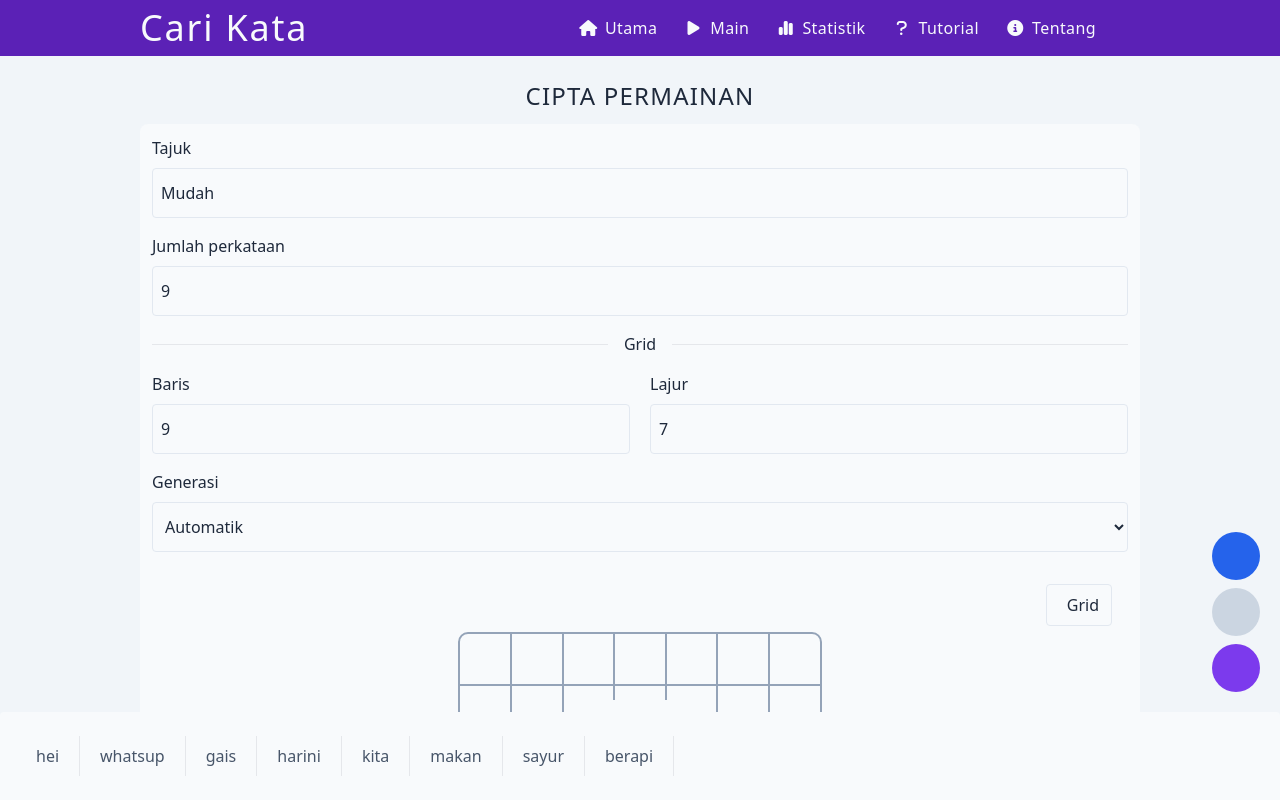
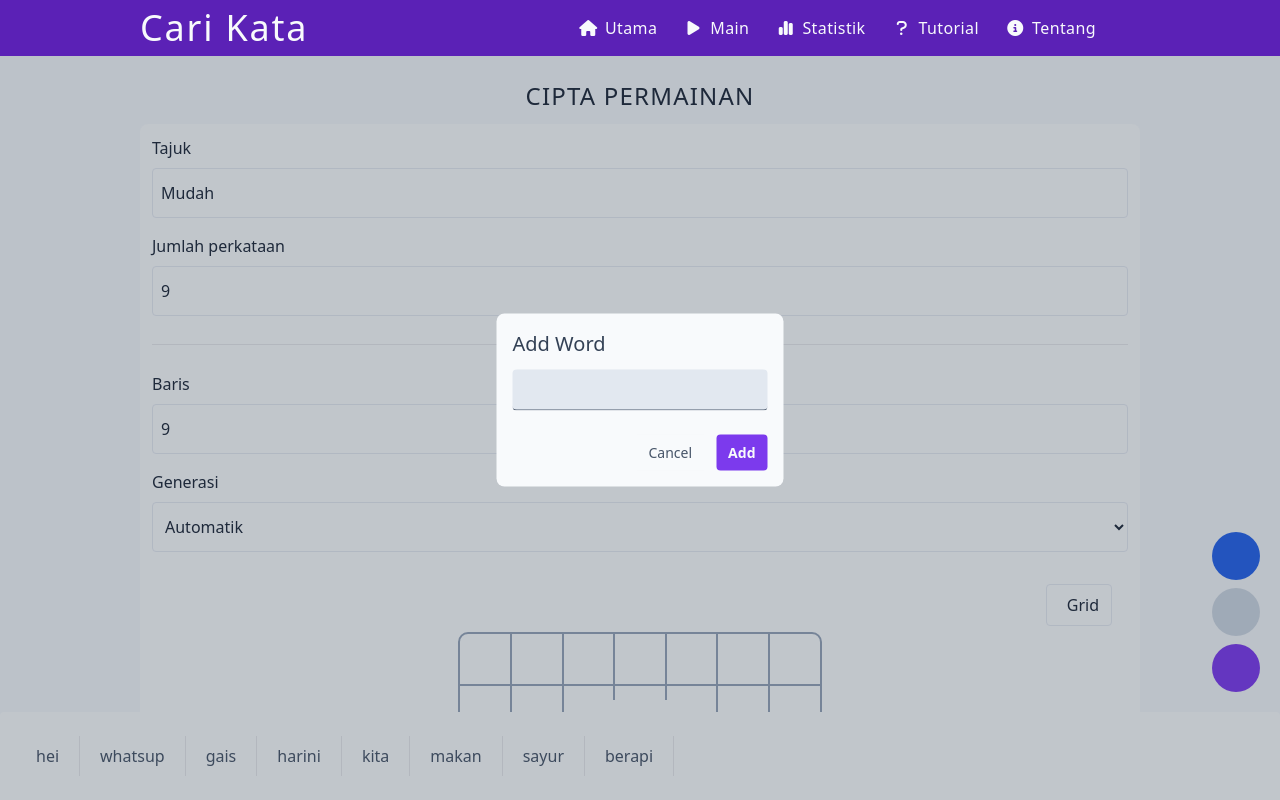
Before and after one commit to aidilrx04/cari-kata, a SvelteKit app: page /create in a window 1280 px wide. Both pictures are taken after a click on the button 1236 px from the left and 556 px from the top of the page. Shown: the top 800 px of the page. Built offline with nearby package versions, Linux system fonts and the light colour scheme; some icons are missing.

Commit message:
feat: add modal to add word

```diff
--- a/src/lib/Modal.svelte
+++ b/src/lib/Modal.svelte
@@ -3,7 +3,9 @@
 	import { fade } from 'svelte/transition';
 
 	const dispatch = createEventDispatcher();
-	const close = () => dispatch('close');
+	const close = () => {
+		closeModal();
+	};
 	const defaultTransition = {
 		in: {
 			duration: 250
@@ -26,6 +28,16 @@
 		};
 	} = defaultTransition;
 	$: transition = { ...defaultTransition, ...transitionProps };
+
+	export let open = false;
+
+	export let closeModal = () => {
+		open = false;
+		dispatch('close');
+	};
+	export const openModal = () => {
+		open = true;
+	};
 
 	const handle_keydown = (e) => {
 		if (e.key === 'Escape') {
@@ -62,12 +74,13 @@
 
 <svelte:window on:keydown={handle_keydown} />
 
+<div class={open ? 'block' : 'hidden'}>
 	<!-- svelte-ignore a11y-click-events-have-key-events -->
-<div class="modal-background z-30" />
+	<div class="modal-background z-30 bg-slate-800 bg-opacity-25" />
 
 	<div
 		{...props}
-	class="modal z-30 w-auto min-w-[250px] max-w-[360px] {$$props.class}"
+		class="modal z-30 w-auto min-w-[250px] max-w-[360px] bg-slate-50 p-4 rounded-lg {$$props.class}"
 		role="dialog"
 		aria-modal="true"
 		bind:this={modal}
@@ -80,6 +93,7 @@
 			<!-- svelte-ignore a11y-autofocus -->
 			<button autofocus on:click={close}>close modal</button>
 		</slot>
+	</div>
 </div>
 
 <style>
--- a/src/routes/create/CreateWords.svelte
+++ b/src/routes/create/CreateWords.svelte
@@ -1,4 +1,5 @@
 <script lang="ts">
+	import Modal from '$lib/Modal.svelte';
 	import { currentColor } from '$lib/colors';
 	import type { WordInGrid } from '$lib/types';
 	import { fly } from 'svelte/transition';
@@ -12,6 +13,9 @@
 	let isAddWord = false;
 
 	let isOpen = false;
+
+	let openModal: () => void;
+	let closeModal: () => void;
 
 	const get10Words = () => {
 		fetch('https://bahasa-api.vercel.app/api/word?amount=10', {
@@ -59,9 +63,15 @@
 </script>
 
 <!-- TODO: Build Structure for this feature first, then style it -->
-<div class="w-full fixed bottom-0 left-0 p-4 bg-slate-50 rounded-t z-[60]">
-	<div class="actions absolute right-5 bottom-full pb-5 flex flex-col gap-2">
-		<button class="w-12 h-12 cursor-pointer rounded-full bg-blue-600 text-slate-50" type="button">
+<div class="w-full fixed bottom-0 left-0 p-4 bg-slate-50 rounded-t z-20">
+	<div class="actions absolute right-5 bottom-full pb-5 flex flex-col gap-2 z-[99]">
+		<button
+			on:click={() => {
+				openModal();
+			}}
+			class="relative z-30 w-12 h-12 cursor-pointer rounded-full bg-blue-600 text-slate-50"
+			type="button"
+		>
 			<i class="ph ph-plus text-2xl" />
 		</button>
 		<button class="w-12 h-12 cursor-pointer rounded-full bg-slate-300 text-slate-600" type="button">
@@ -114,6 +124,38 @@
 		</div>
 	{/if}
 </div>
+
+<Modal bind:openModal bind:closeModal>
+	<div slot="header">
+		<h5 class="mb-3 text-xl text-slate-700">Add Word</h5>
+	</div>
+	<div class="content mb-6">
+		<input
+			bind:value={word}
+			type="text"
+			class="text-slate-700 bg-slate-200 border-b rounded border-b-slate-600 py-2 px-3"
+		/>
+	</div>
+	<div slot="footer" class="flex items-center justify-end gap-3">
+		<button
+			on:click={closeModal}
+			class="px-3 py-2 bg-slate-50 text-slate-600 text-sm"
+			type="button"
+		>
+			Cancel
+		</button>
+		<button
+			on:click={() => {
+				addWord();
+				closeModal();
+			}}
+			class="px-3 py-2 bg-violet-600 text-slate-50 rounded text-sm font-semibold"
+			type="button"
+		>
+			Add
+		</button>
+	</div>
+</Modal>
 
 <!-- <div class={selected !== undefined ? 'py-5 mb-5' : ''}>
 			{#if selected}
```
Lines whose indentation alone changed are shown as unchanged.
